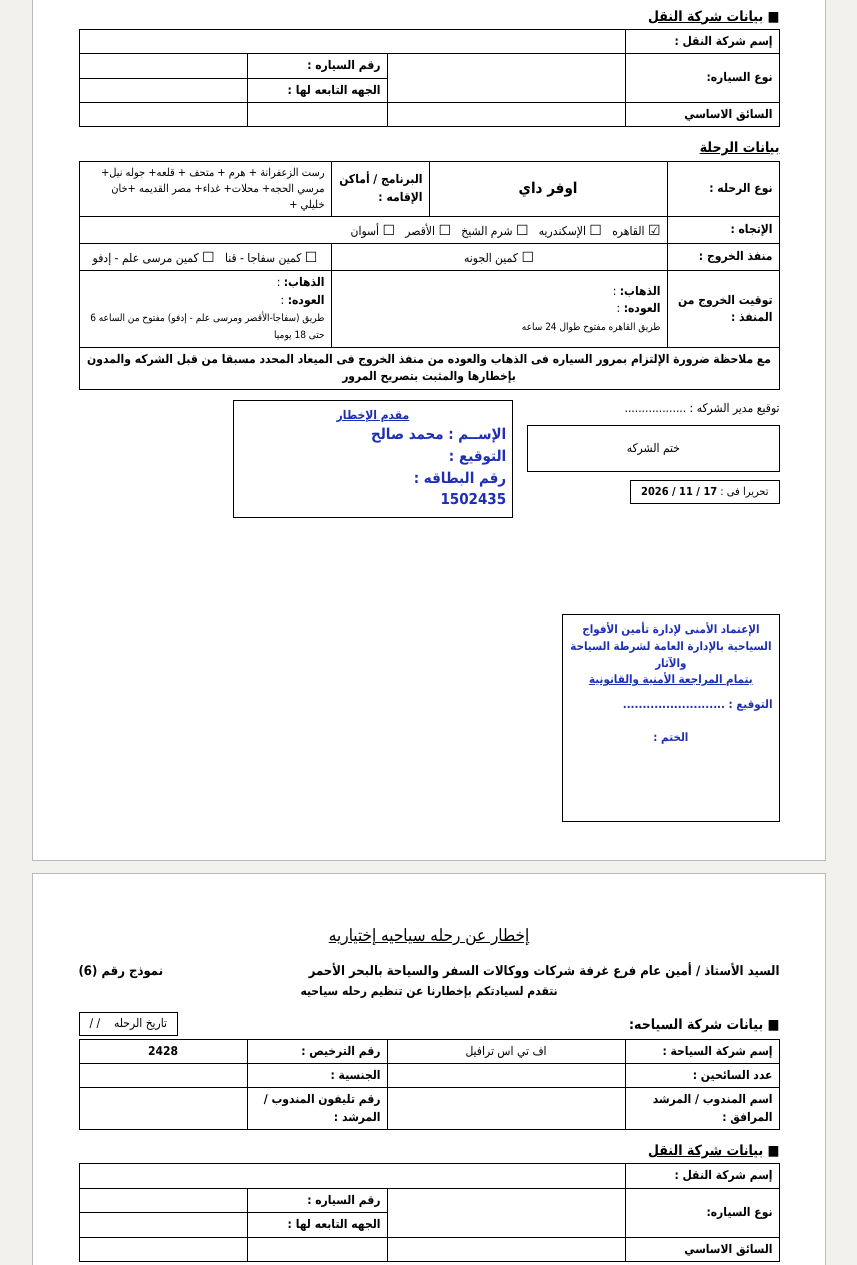
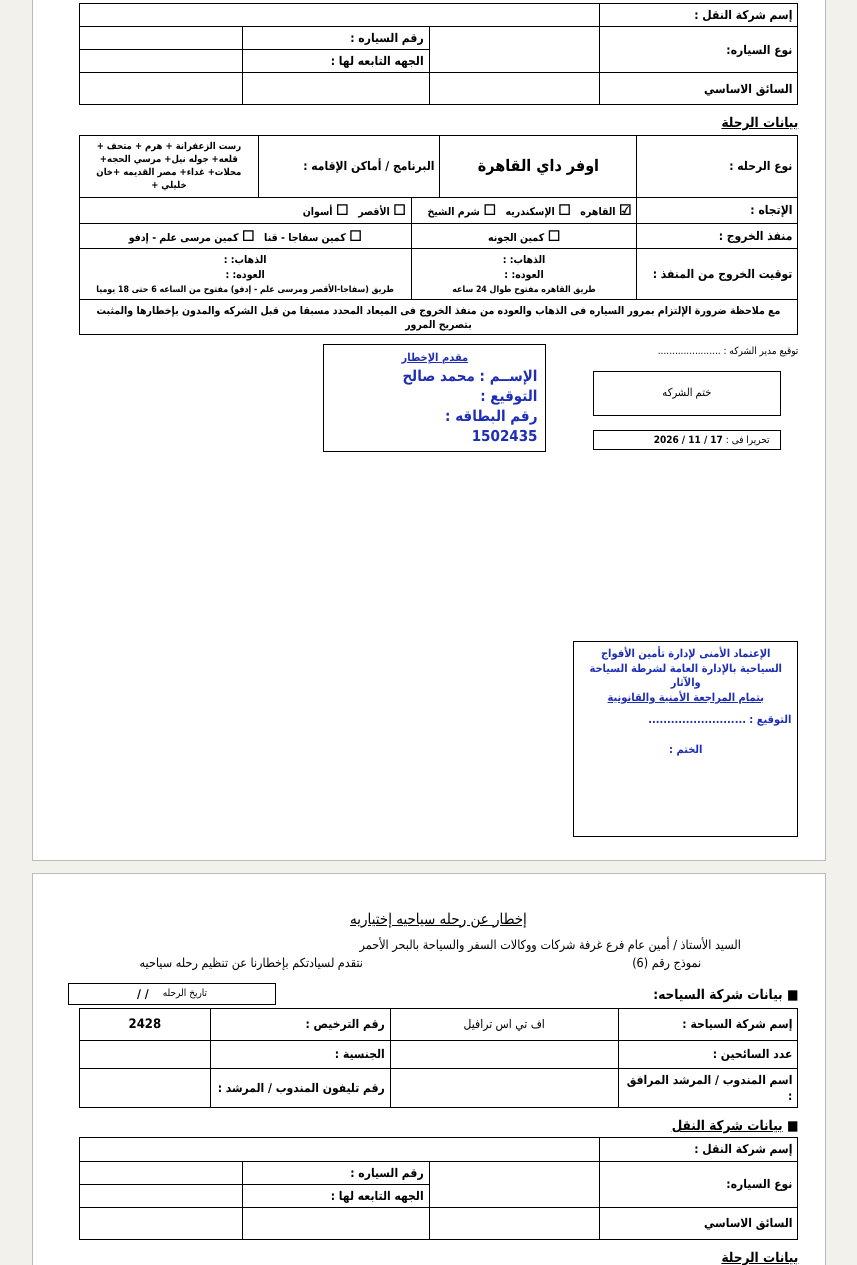
Before and after one commit to voidzone121-spec/Mohamed1, a plain HTML site: page index.html in a window 1280 px wide. Shown: the part 1981-3246 px from the top of the page, without its empty margins (211-1068 px from the left). Drawn offline with Linux system fonts and the light colour scheme.

Commit message:
Add files via upload

```diff
--- a/index.html
+++ b/index.html
@@ -61,24 +61,31 @@ details summary{cursor:pointer;color:var(--acc);font-size:14px}
 }
 </style>
 <style>
-.s2{background:#fff;color:#000;width:210mm;height:297mm;padding:12mm 12mm 10mm;margin:0 auto 12px;font-size:12px;line-height:1.45;border:1px solid #bbb;display:flex;flex-direction:column;overflow:hidden;page-break-after:always;color-scheme:light}
+.s2{background:#fff;color:#000;width:210mm;height:297mm;padding:6mm 7mm 6mm 12mm;margin:0 auto 12px;font-size:12px;line-height:1.35;border:1px solid #bbb;display:flex;flex-direction:column;overflow:hidden;page-break-after:always;color-scheme:light;font-family:Tahoma,Arial,sans-serif}
 .s2:last-child{page-break-after:auto}
-.s2 table{width:100%;border-collapse:collapse;margin:0 0 4px}
-.s2 td{border:1px solid #000;padding:3px 6px;vertical-align:middle}
+.s2 table{width:100%;border-collapse:collapse;table-layout:fixed;margin:0 0 3px}
+.s2 td{border:1px solid #000;padding:3px 5px;vertical-align:middle;overflow-wrap:anywhere}
 .s2 .b{font-weight:bold}.s2 .c{text-align:center}
-.s2 .t{text-align:center;text-decoration:underline;font-size:17px;margin:4px 0 14px}
-.s2 .ad{display:flex;justify-content:space-between;font-size:13px}
-.s2 .h{display:flex;justify-content:space-between;align-items:center;font-weight:bold;font-size:14px;margin:6px 0 3px}
-.s2 .db{border:1px solid #000;padding:2px 10px;font-size:12px;font-weight:normal}
-.s2 .bl{color:#1f2fb5;font-weight:bold}
-.s2 .sg{display:flex;gap:14px;margin:6px 0 8px;align-items:flex-start}
-.s2 .sr{flex:0 0 36%}
-.s2 .stamp{border:1px solid #000;text-align:center;padding:14px 0;margin:8px 0}
-.s2 .dt{border:1px solid #000;padding:3px 10px;display:inline-block;font-size:11px}
-.s2 .sb{border:1px solid #000;padding:6px;width:40%}
-.s2 .ap{display:flex;gap:10px;margin-top:auto}
-.s2 .apb{border:1px solid #000;flex:0 0 31%;padding:6px;text-align:center;font-size:11.5px;height:55mm;color:#1f2fb5;font-weight:bold}
-.s2 .ln{margin-top:8px;text-align:right}
+.s2 .t{text-align:center;text-decoration:underline;font-size:15px;margin:12px 0 8px}
+.s2 .ad{font-size:12.5px;display:flex;justify-content:space-between}
+.s2 .nt{text-align:center;font-size:12.5px;margin:1px 0 6px}
+.s2 .l2{display:flex;justify-content:space-between;align-items:center;font-size:12.5px;margin:1px 0 6px}
+.s2 .nt2{width:42%;margin-left:3%;text-align:center}
+.s2 .h{display:flex;justify-content:space-between;align-items:center;font-weight:bold;font-size:13.5px;margin:5px 0 3px}
+.s2 .db{border:1px solid #000;padding:2px 8px;width:29%;margin-left:-1.5%;display:flex;justify-content:center;gap:14px;font-weight:normal;font-size:10px}
+.s2 .db b{font-size:12px}
+.s2 .kind{font-size:16px;font-weight:bold;text-align:center}
+.s2 .prog{font-size:9.5px;font-weight:bold;text-align:center;line-height:1.35}
+.s2 .sm{font-size:10.5px;font-weight:bold}
+.s2 .sg{display:flex;gap:4%;margin:6px 0 0;align-items:flex-start}
+.s2 .sr{flex:0 0 31%;font-size:10px}
+.s2 .stamp{border:1px solid #000;text-align:center;padding:14px 0;margin:14px 8%;font-size:11px}
+.s2 .dt{border:1px solid #000;padding:2px 10px;font-size:10px;display:block;margin:0 8%}
+.s2 .sb{border:1px solid #000;padding:4px 8px;flex:0 0 31%;color:#1f2fb5;font-weight:bold}
+.s2 .sb .nm{font-size:15px;line-height:1.35}
+.s2 .ap{display:flex;gap:1%;margin-top:auto}
+.s2 .apb{border:1px solid #000;flex:0 0 31.3%;height:52mm;padding:5px 6px;text-align:center;font-size:11px;color:#1f2fb5;font-weight:bold}
+.s2 .ln{margin-top:7px;text-align:right}
 @media print{.s2{border:0;margin:0}}
 </style>
 </head>
@@ -226,8 +233,9 @@ function sheet(s,n){
  </section>`}
 function sheetN(s,n){
  const AD=["السيد / مدير إدارة تأمين الأفواج السياحية","السيد الأستاذ / أمين عام فرع غرفة شركات ووكالات السفر والسياحة بالبحر الأحمر","السيد الأستاذ / مدير عام مكتب وزارة السياحة بالبحر الأحمر"][n-1];
- const city=s.tcity||(s.gfFrom&&s.gfFrom!=="الغردقة"?s.gfFrom:"");
- const kind=esc(s.ttype)+(city?" "+esc(city):"");
+ const fr=s.tcity||(s.gfFrom&&s.gfFrom!=="الغردقة"?s.gfFrom:"");
+ const to=(s.gfTo||"").trim();
+ const kind=esc(s.ttype)+(fr?" "+esc(fr):"")+(to?(fr?" - ":" ")+esc(to):"");
  const tw=s.ttype==="توصيلة";
  const t=`<b>الذهاب:</b> ${esc(s.tgo)}${tw?"":"<br><b>العوده:</b> "+esc(s.tret)}`,tb=`<b>الذهاب:</b> :${tw?"":"<br><b>العوده:</b> :"}`;
  const ln=l=>`<div class="ln">${l} ..........................</div>`;
@@ -235,31 +243,35 @@ function sheetN(s,n){
  const cha=`<div class="apb">إعتماد فرع غرفة شركات ووكالات السفر والسياحة بالبحر الأحمر<br><u>بتمام المراجعة الإدارية والفنية</u>${ln("مراجع :")}${ln("مدخل بيانات :")}${ln("رئيس القسم :")}<br>الختم :</div>`;
  const min=`<div class="apb">الإعتماد النهائى لمكتب وزارة السياحة بالبحر الأحمر<br><u>بتمام المراجعة النهائية</u>${ln("التوقيع :")}<br>الختم :</div>`;
  const aps=[sec,cha,min].slice(0,n).join("");
+ const NT="نتقدم لسيادتكم بإخطارنا عن تنظيم رحله سياحيه";
+ const head=n===1?`<div class="ad"><span>${AD}</span></div><div class="nt" style="padding-right:14%">${NT}</div>`
+  :n===2?`<div class="ad" style="padding-right:8%;justify-content:flex-start"><span>${AD}</span></div><div class="l2"><span style="margin-right:13.5%">نموذج رقم (6)</span><span class="nt2">${NT}</span></div>`
+  :`<div class="ad"><span>${AD}</span><span style="margin-left:-1%">نموذج رقم (6)</span></div><div class="nt" style="padding-right:15%">${NT}</div>`;
+ const dir=(i)=>cb(s.d[i])+" "+DIRS[i];
  return `<section class="s2">
  <div class="t">إخطار عن رحله سياحيه إختياريه</div>
- <div class="ad"><b>${AD}</b>${n>1?'<b>نموذج رقم (6)</b>':''}</div>
- <div class="c b" style="margin:2px 0 6px">نتقدم لسيادتكم بإخطارنا عن تنظيم رحله سياحيه</div>
- <div class="h"><span>■ بيانات شركة السياحه:</span><span class="db">تاريخ الرحله &nbsp;&nbsp; ${fmt(s.date)}</span></div>
- <table>
- <tr><td class="b" style="width:22%">إسم شركة السياحة :</td><td class="c" style="width:34%">${esc(s.coName)}</td><td class="b" style="width:20%">رقم الترخيص :</td><td class="b c" style="width:24%">${esc(s.lic)}</td></tr>
- <tr><td class="b">عدد السائحين :</td><td>${esc(s.pax)}</td><td class="b">الجنسية :</td><td>${esc(s.nat)}</td></tr>
- <tr><td class="b">اسم المندوب / المرشد المرافق :</td><td>${esc(s.guide)}</td><td class="b">رقم تليفون المندوب / المرشد :</td><td>${esc(s.gphone)}</td></tr></table>
+ ${head}
+ <div class="h"><span>■ بيانات شركة السياحه:</span><span class="db">تاريخ الرحله <b>${fmt(s.date)}</b></span></div>
+ <table><colgroup><col style="width:25%"><col style="width:31.7%"><col style="width:25%"><col style="width:18.3%"></colgroup>
+ <tr style="height:32px"><td class="b">إسم شركة السياحة :</td><td class="c">${esc(s.coName)}</td><td class="b">رقم الترخيص :</td><td class="b c" style="font-size:13px">${esc(s.lic)}</td></tr>
+ <tr style="height:28px"><td class="b">عدد السائحين :</td><td class="c">${esc(s.pax)}</td><td class="b">الجنسية :</td><td class="c">${esc(s.nat)}</td></tr>
+ <tr style="height:32px"><td class="b">اسم المندوب / المرشد المرافق :</td><td class="c">${esc(s.guide)}</td><td class="b">رقم تليفون المندوب / المرشد :</td><td class="c">${esc(s.gphone)}</td></tr></table>
  <div class="h"><span>■ <u>بيانات شركة النقل</u></span></div>
- <table>
- <tr><td class="b" style="width:22%">إسم شركة النقل :</td><td colspan="3">${esc(s.tco)}</td></tr>
- <tr><td class="b" rowspan="2">نوع السياره:</td><td rowspan="2">${esc(s.ctype)}</td><td class="b" style="width:20%">رقم السياره :</td><td style="width:24%">${esc(s.cnum)}</td></tr>
- <tr><td class="b">الجهه التابعه لها :</td><td>${esc(s.cbelong)}</td></tr>
- <tr><td class="b">السائق الاساسي &nbsp; ${esc(s.driver)}</td><td>${esc(s.dphone)}</td><td>${esc(s.bdriver)}</td><td>${esc(s.bphone)}</td></tr></table>
+ <table><colgroup><col style="width:27.6%"><col style="width:23.7%"><col style="width:25.9%"><col style="width:22.8%"></colgroup>
+ <tr><td class="b">إسم شركة النقل :</td><td colspan="3">${esc(s.tco)}</td></tr>
+ <tr><td class="b" rowspan="2">نوع السياره:</td><td rowspan="2" class="c">${esc(s.ctype)}</td><td class="b">رقم السياره :</td><td class="c">${esc(s.cnum)}</td></tr>
+ <tr><td class="b">الجهه التابعه لها :</td><td class="c">${esc(s.cbelong)}</td></tr>
+ <tr style="height:32px"><td class="b">السائق الاساسي &nbsp; <span style="font-weight:normal">${esc(s.driver)}</span></td><td class="c">${esc(s.dphone)}</td><td class="c">${esc(s.bdriver)}</td><td class="c">${esc(s.bphone)}</td></tr></table>
  <div class="h"><u>بيانات الرحلة</u></div>
- <table>
- <tr><td class="b" style="width:16%">نوع الرحله :</td><td class="c b" style="width:34%;font-size:15px">${kind}</td><td class="b" style="width:14%">البرنامج / أماكن الإقامه :</td><td style="width:36%;font-size:11px">${esc(s.progOut).replace(/\n/g,"<br>")}</td></tr>
- <tr><td class="b">الإتجاه :</td><td colspan="3">${DIRS.map((v,i)=>cb(s.d[i])+" "+v).join(" &nbsp; ")}</td></tr>
- <tr><td class="b">منفذ الخروج :</td><td colspan="2" class="c">${cb(s.e[0])} ${EXITS[0]}</td><td class="c">${cb(s.e[1])} ${EXITS[1]} &nbsp; ${cb(s.e[2])} ${EXITS[2]}</td></tr>
- <tr><td class="b">توقيت الخروج من المنفذ :</td><td colspan="2">${s.e[0]?t:tb}<br><small>طريق القاهره مفتوح طوال 24 ساعه</small></td><td>${(s.e[1]||s.e[2])?t:tb}<br><small>طريق (سفاجا-الأقصر ومرسى علم - إدفو) مفتوح من الساعه 6 حتى 18 يوميا</small></td></tr>
- <tr><td colspan="4" class="b c">مع ملاحظة ضرورة الإلتزام بمرور السياره فى الذهاب والعوده من منفذ الخروج فى الميعاد المحدد مسبقا من قبل الشركه والمدون بإخطارها والمثبت بتصريح المرور</td></tr></table>
+ <table><colgroup><col style="width:22.4%"><col style="width:27.4%"><col style="width:4%"><col style="width:21.2%"><col style="width:25%"></colgroup>
+ <tr style="height:62px"><td class="b">نوع الرحله :</td><td class="kind">${kind}</td><td class="b" colspan="2">البرنامج / أماكن الإقامه :</td><td class="prog">${esc(s.progOut).replace(/\n/g,"<br>")}</td></tr>
+ <tr><td class="b">الإتجاه :</td><td colspan="2" class="sm">${dir(0)} &nbsp; ${dir(1)} &nbsp; ${dir(2)}</td><td colspan="2" class="sm">${dir(3)} &nbsp; ${dir(4)}</td></tr>
+ <tr><td class="b">منفذ الخروج :</td><td colspan="2" class="c sm">${cb(s.e[0])} ${EXITS[0]}</td><td colspan="2" class="c sm">${cb(s.e[1])} ${EXITS[1]} &nbsp; ${cb(s.e[2])} ${EXITS[2]}</td></tr>
+ <tr><td class="b">توقيت الخروج من المنفذ :</td><td colspan="2" class="c sm">${s.e[0]?t:tb}<br><small>طريق القاهره مفتوح طوال 24 ساعه</small></td><td colspan="2" class="c sm">${(s.e[1]||s.e[2])?t:tb}<br><small>طريق (سفاجا-الأقصر ومرسى علم - إدفو) مفتوح من الساعه 6 حتى 18 يوميا</small></td></tr>
+ <tr><td colspan="5" class="b c" style="font-size:10.5px">مع ملاحظة ضرورة الإلتزام بمرور السياره فى الذهاب والعوده من منفذ الخروج فى الميعاد المحدد مسبقا من قبل الشركه والمدون بإخطارها والمثبت بتصريح المرور</td></tr></table>
  <div class="sg">
-  <div class="sr"><div>توقيع مدير الشركه : ..................</div><div class="stamp">ختم الشركه</div><div class="dt">تحريرا فى : <b>${today()}</b></div></div>
-  <div class="sb"><div class="bl c"><u>مقدم الإخطار</u></div><div class="bl" style="font-size:15px">الإســم : ${esc(s.subName)}<br>التوقيع :<br>رقم البطاقه :<br>${esc(s.subId)}</div></div>
+  <div class="sr"><div style="font-size:10px">توقيع مدير الشركه : ......................</div><div class="stamp">ختم الشركه</div><div class="dt">تحريرا فى : <b>${today()}</b></div></div>
+  <div class="sb"><div class="c"><u style="font-size:11px">مقدم الإخطار</u></div><div class="nm">الإســم : ${esc(s.subName)}<br>التوقيع :<br>رقم البطاقه :<br>${esc(s.subId)}</div></div>
  </div>
  <div class="ap">${aps}</div>
  </section>`}
```
